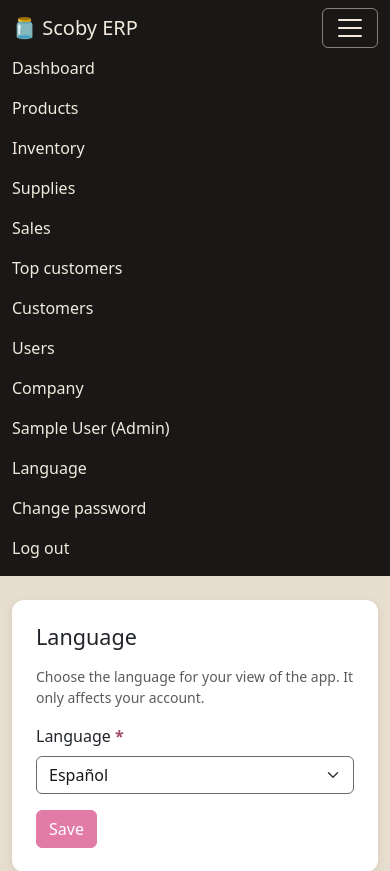
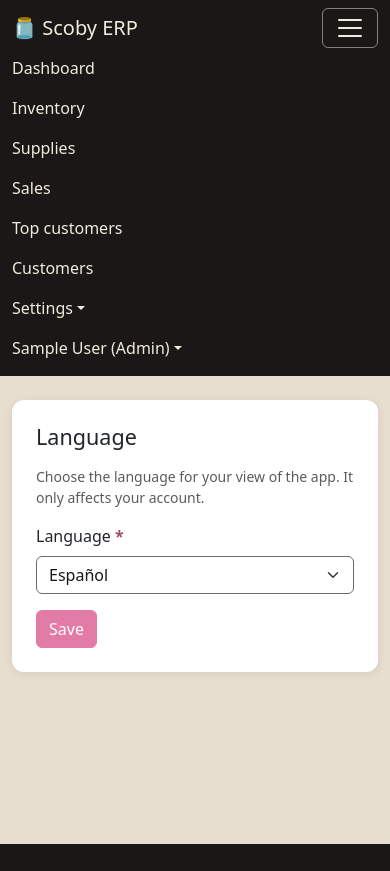
Before and after one commit to luisurcia/mini_erp, a Flask app: page /auth/language in a window 390 px wide, after a click that opens the changed part. Shown: the top 871 px of the page. After the commit the page ends 844 px from the top, so only its background shows below. Run offline with Flask 3, Linux system fonts and the light colour scheme; the visitor is signed in with stand-in values (Sample User, id 1); data comes from the database, SQL or seed files in the repository; some libraries are stand-ins or nearby versions.

Commit message:
Group infrequent-maintenance and account links into navbar dropdowns (#75, #46)
#75: a "Settings" dropdown (admin only) collects the sections that get
touched rarely — Products, Manage warehouses, Users, Company. Products,
Users and Company leave the flat navbar; "Manage warehouses" leaves the
Inventory page's button row. The main navbar is now just the operational
sections plus this one menu.

#46: the personal account links (Language, Change password, Log out) move
into a dropdown under the user's name + role, replacing the flat row.

Both dropdowns are styled dark to match the ink navbar, so they read the
same on desktop and in the collapsed mobile menu. New "Settings" string
(es "Configuración", fr "Paramètres"). No route or permission changes —
every target already had its own guard.

Co-Authored-By: Claude Sonnet 5 <noreply@anthropic.com>
Claude-Session: https://claude.ai/code/session_01WKdJ1VxTBARaCm3yrhSqkH

```diff
--- a/app/static/css/style.css
+++ b/app/static/css/style.css
@@ -38,6 +38,28 @@ body {
 
 .kombucha-navbar .nav-link:hover {
   color: var(--scoby-pink);
+}
+
+/* Navbar dropdowns (Settings menu #75, account menu #46). Bootstrap's
+   default menu is light; style it dark to match the ink navbar, so it
+   reads the same on desktop and in the collapsed mobile menu. */
+.kombucha-navbar .dropdown-menu {
+  background-color: var(--scoby-ink);
+  border-color: rgba(241, 234, 221, 0.15);
+}
+
+.kombucha-navbar .dropdown-item {
+  color: var(--scoby-cream-card);
+}
+
+.kombucha-navbar .dropdown-item:hover,
+.kombucha-navbar .dropdown-item:focus {
+  background-color: rgba(241, 234, 221, 0.1);
+  color: var(--scoby-pink);
+}
+
+.kombucha-navbar .dropdown-divider {
+  border-top-color: rgba(241, 234, 221, 0.15);
 }
 
 .btn-primary {
--- a/app/templates/base.html
+++ b/app/templates/base.html
@@ -22,9 +22,6 @@
       <div class="collapse navbar-collapse" id="navMain">
         <ul class="navbar-nav me-auto">
           <li class="nav-item"><a class="nav-link" href="{{ url_for('dashboard.index') }}">{{ _("Dashboard") }}</a></li>
-          {% if current_user.can_access("products") %}
-          <li class="nav-item"><a class="nav-link" href="{{ url_for('products.index') }}">{{ _("Products") }}</a></li>
-          {% endif %}
           {% if current_user.can_access("inventory") %}
           <li class="nav-item"><a class="nav-link" href="{{ url_for('inventory.index') }}">{{ _("Inventory") }}</a></li>
           {% endif %}
@@ -40,16 +37,31 @@
           {% if current_user.can_access("customers") %}
           <li class="nav-item"><a class="nav-link" href="{{ url_for('customers.index') }}">{{ _("Customers") }}</a></li>
           {% endif %}
+          {# Infrequent maintenance — catalog, warehouses, users, company (all admin-only). See #75. #}
           {% if current_user.is_admin %}
-          <li class="nav-item"><a class="nav-link" href="{{ url_for('users.index') }}">{{ _("Users") }}</a></li>
-          <li class="nav-item"><a class="nav-link" href="{{ url_for('company.settings') }}">{{ _("Company") }}</a></li>
+          <li class="nav-item dropdown">
+            <a class="nav-link dropdown-toggle" href="#" role="button" data-bs-toggle="dropdown" aria-expanded="false">{{ _("Settings") }}</a>
+            <ul class="dropdown-menu">
+              <li><a class="dropdown-item" href="{{ url_for('products.index') }}">{{ _("Products") }}</a></li>
+              <li><a class="dropdown-item" href="{{ url_for('inventory.warehouses') }}">{{ _("Manage warehouses") }}</a></li>
+              <li><hr class="dropdown-divider"></li>
+              <li><a class="dropdown-item" href="{{ url_for('users.index') }}">{{ _("Users") }}</a></li>
+              <li><a class="dropdown-item" href="{{ url_for('company.settings') }}">{{ _("Company") }}</a></li>
+            </ul>
+          </li>
           {% endif %}
         </ul>
         <ul class="navbar-nav">
-          <li class="nav-item"><span class="nav-link disabled">{{ current_user.display_name }} ({{ user_role_label(current_user.role) }})</span></li>
-          <li class="nav-item"><a class="nav-link" href="{{ url_for('auth.change_language') }}">{{ _("Language") }}</a></li>
-          <li class="nav-item"><a class="nav-link" href="{{ url_for('auth.change_password') }}">{{ _("Change password") }}</a></li>
-          <li class="nav-item"><a class="nav-link" href="{{ url_for('auth.logout') }}">{{ _("Log out") }}</a></li>
+          {# Personal account menu. See #46. #}
+          <li class="nav-item dropdown">
+            <a class="nav-link dropdown-toggle" href="#" role="button" data-bs-toggle="dropdown" aria-expanded="false">{{ current_user.display_name }} ({{ user_role_label(current_user.role) }})</a>
+            <ul class="dropdown-menu dropdown-menu-end">
+              <li><a class="dropdown-item" href="{{ url_for('auth.change_language') }}">{{ _("Language") }}</a></li>
+              <li><a class="dropdown-item" href="{{ url_for('auth.change_password') }}">{{ _("Change password") }}</a></li>
+              <li><hr class="dropdown-divider"></li>
+              <li><a class="dropdown-item" href="{{ url_for('auth.logout') }}">{{ _("Log out") }}</a></li>
+            </ul>
+          </li>
         </ul>
       </div>
     </div>
--- a/app/templates/inventory/index.html
+++ b/app/templates/inventory/index.html
@@ -4,10 +4,8 @@
 <div class="d-flex justify-content-between align-items-center mb-3">
   <h1 class="h3 mb-0">{{ _("Inventory") }}</h1>
   <div class="d-flex gap-2">
+    {# "Manage warehouses" moved to the navbar Settings menu (#75). #}
     <a class="btn btn-outline-secondary btn-sm" href="{{ url_for('inventory.transfer') }}">{{ _("Transfer stock") }}</a>
-    {% if current_user.is_admin %}
-    <a class="btn btn-outline-secondary btn-sm" href="{{ url_for('inventory.warehouses') }}">{{ _("Manage warehouses") }}</a>
-    {% endif %}
   </div>
 </div>
 
```
Also changed, not shown: app/translations/en/LC_MESSAGES/messages.po, app/translations/es/LC_MESSAGES/messages.po, app/translations/fr/LC_MESSAGES/messages.po, 4 other files.
